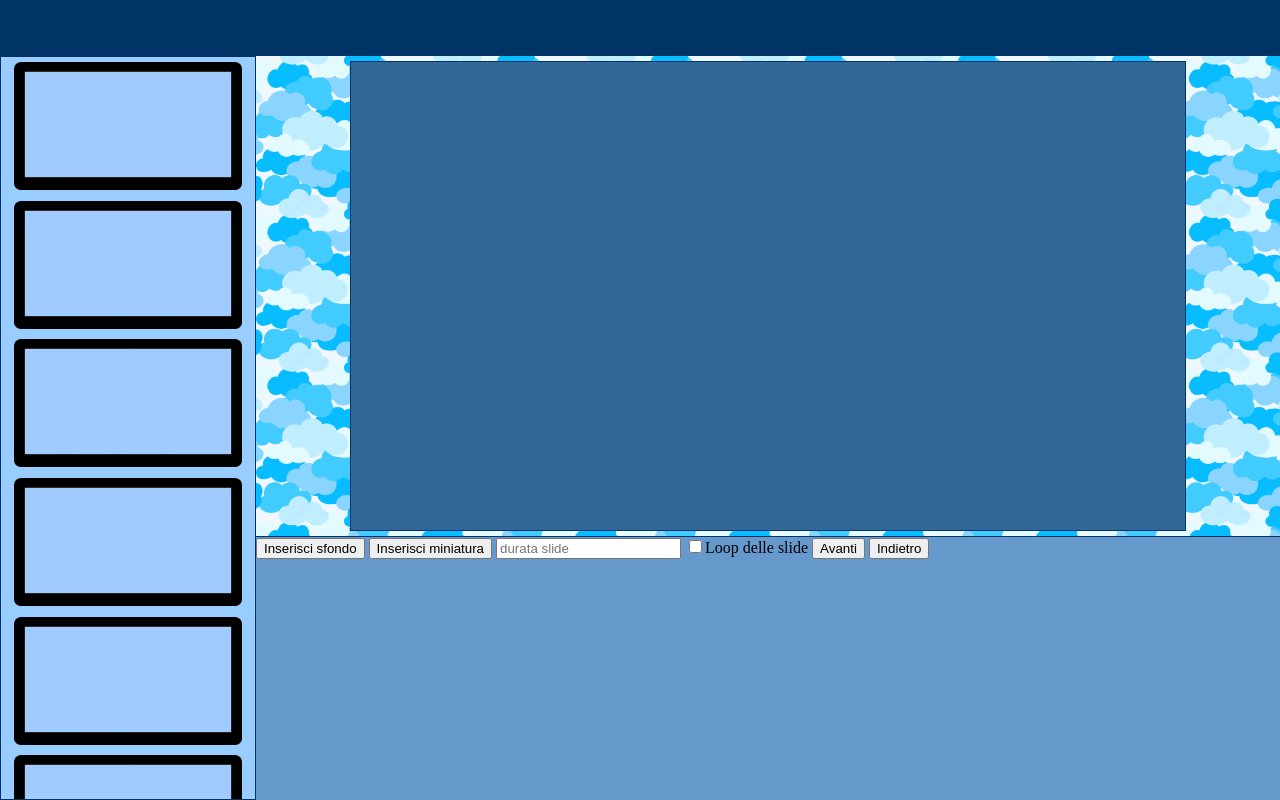
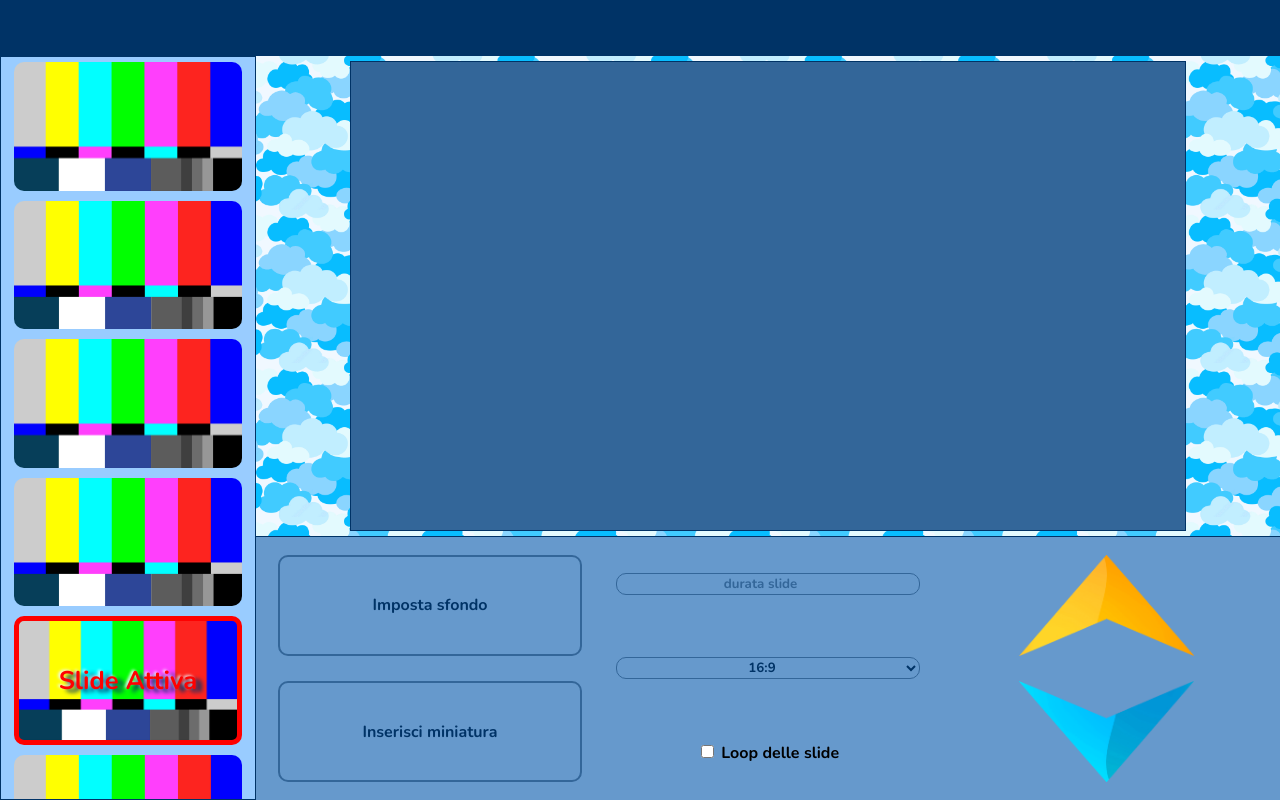
Before and after one commit to PowerMagnum/OnStage, a website: page www/editor.html in a window 1280 px wide. Drawn offline with Linux system fonts and the light colour scheme.

Commit message:
finito(?) layout editor

```diff
--- a/www/assets/css/editor.css
+++ b/www/assets/css/editor.css
@@ -1,6 +1,18 @@
 #header{
     background: var(--color1);
     grid-area: header;
+}
+
+#content{
+  width: 100%;
+  height: 100%;
+  display: grid;
+  grid-template-rows: 7% 60% 33%;
+  grid-template-columns: 1fr 4fr;
+  grid-template-areas: "header header"
+                       "slides editor"
+                       "slides controls";
+  background: var(--color3);
 }
 
 #slideCarousel{
@@ -27,7 +39,7 @@
 }
 
 #slideEditor{
-    aspect-ratio: 16/9;
+    aspect-ratio: var(--AR_width) / var(--AR_height);
     border: 1px solid var(--color1);
     margin: 0 auto;
     background: var(--color2);
@@ -39,27 +51,76 @@
     border-top: 1px solid var(--color1);
     background: var(--color3);
     grid-area: controls;
-
+    display: flex;
+    flex-direction: row;
+    flex-wrap: wrap;
+    justify-content: space-around;
+    padding: 5px;
+    font-family: main;
 }
 
-#content{
-    width: 100%;
-    height: 100%;
-    display: grid;
-    grid-template-rows: 7% 60% 33%;
-    grid-template-columns: 1fr 4fr;
-    grid-template-areas: "header header"
-                         "slides editor"
-                         "slides controls";
-    background: var(--color3);
+#controlPanel>div{
+  display: flex;
+  flex-direction: column;
+  justify-content: space-around;
+  width: 30%;
+}
+#controlPanel>div>*{
+  border-radius: 10px;
 }
 
+#controlPanel #fowardControl{
+  background: url("../img/avanti.png");
+}
+#controlPanel #backwardControl{
+  background: url("../img/indietro.png");
+}
+#controlPanel>.controlArea>button{
+  width: 100%;
+  height: 40%;
+  background-size: contain !important;
+  background-repeat: no-repeat !important;
+  background-position: center !important;
+  border: 0;
+}
+#controlPanel>.pulsantiera>button{
+  width: 100%;
+  height: 40%;
+  background-color: var(--color3);
+  border: 2px solid var(--color2);
+  font-family: main;
+  color: var(--color1);
+  font-size: 100%;
+}
+
+#controlPanel button:hover{
+  filter: drop-shadow(0 0 10px var(--color2));
+}
+#controlPanel button:active{
+  filter: brightness(150%)
+}
+
+#controlPanel>.screenControls>*{
+  text-align: center;
+  font-family: main;
+}
+#controlPanel>.screenControls>.userInteract{
+  color: var(--color1);
+  background: var(--color3);
+  border: 1px solid var(--color2);
+}
+#controlPanel>.screenControls>.userInteract::placeholder{
+  color: var(--color2);
+}
+
+
 .carouselSlide{
-    aspect-ratio: 16/9;
-    background-image: url("../img/screen.png");
-    background-size: contain;
+    aspect-ratio: var(--AR_width) / var(--AR_height);
+    background-image: url("../img/default.jpg");
+    background-size: 100% 100%;
     background-repeat: no-repeat;
     background-position: center;
+    background-attachment:local;
     display: flex;
     flex-direction: column;
     justify-content: center;
@@ -72,6 +133,18 @@
     width: 90%;
     height: auto;
     flex: 1 0 auto;
+    border-radius: 10px;
+}
+
+.active {
+  border: 5px solid red;
+  font-family: main;
+  font-size: 2vw;
+  color: red;
+  text-shadow: 6px 3px 4px var(--color1), -2px -1px 3px var(--color6);
+}
+.active::after{
+  content: "Slide Attiva";
 }
 
 @media (max-aspect-ratio: 4/3){
@@ -95,4 +168,7 @@
       height: 100%;
     }
 
+    .active {
+      font-size: 3vh;
+    }
   }
--- a/www/assets/css/index.css
+++ b/www/assets/css/index.css
@@ -24,6 +24,8 @@ body{
     --color4: #99CCFF;
     --color5: #99CCCC;
     --color6: #F0F8FF;
+    --AR_width: 16;
+    --AR_height: 9;
 }
 
 ::-webkit-scrollbar {
@@ -38,3 +40,8 @@ background: var(--color3)
 ::-webkit-scrollbar-thumb:hover {
 background: var(--color2);
 }
+
+@font-face {
+    font-family: main;
+    src: url("../fonts/Nunito-Bold.ttf");
+}
--- a/www/assets/css/main_page.css
+++ b/www/assets/css/main_page.css
@@ -1,8 +1,3 @@
-@font-face {
-    font-family: main;
-    src: url("../fonts/Nunito-Bold.ttf");
-}
-
 #header{
     display: flex;
     align-items:  center;
--- a/www/assets/js/layout.js
+++ b/www/assets/js/layout.js
@@ -1,9 +1,11 @@
 function resizeEditor() {
+    const style = getComputedStyle(document.body);
+
     const slideEditorArea = document.getElementById('slideEditorArea');
     const slideEditor = document.getElementById('slideEditor');
 
-    let width = 16;
-    let height = 9
+    let width = style.getPropertyValue('--AR_width');
+    let height = style.getPropertyValue('--AR_height');
 
     const areaWidth = slideEditorArea.offsetWidth;
     const areaHeight = slideEditorArea.offsetHeight;
@@ -18,10 +20,21 @@ function resizeEditor() {
         slideEditor.style.height = "auto";
         slideEditor.style.margin = "auto 0";
     }
-
-    console.log("test")
+    console.log("ok");
 }
 
-// Chiama la funzione per impostare i margini all'inizio e al ridimensionamento
+function changeAspectRatio(){
+    let value = aspectRatioChanger.value.split("/");
+    let v_width = value[0];
+    let v_heigh = value[1];
+    const root = document.querySelector(':root')
+    root.style.setProperty('--AR_width', v_width);
+    root.style.setProperty('--AR_height', v_heigh);
+    resizeEditor();
+    console.log("suca");
+}
+
+const aspectRatioChanger = document.getElementById('aspectRatioChanger');
 window.addEventListener('load', resizeEditor);
 window.addEventListener('resize', resizeEditor);
+aspectRatioChanger.addEventListener('change', changeAspectRatio);
--- a/www/editor.html
+++ b/www/editor.html
@@ -19,7 +19,7 @@
             </div>
             <div class="carouselSlide">
             </div>
-            <div class="carouselSlide">
+            <div class="carouselSlide active">
             </div>
             <div class="carouselSlide">
             </div>
@@ -34,13 +34,28 @@
             <div id="slideEditor"></div>
         </div>
         <div id="controlPanel">
-            <button>Inserisci sfondo</button>
-            <button>Inserisci miniatura</button>
-
-            <input type="number" placeholder="durata slide">
-            <input type="checkbox" id="slideLoop"><label for="slideLoop">Loop delle slide</label>
-            <button>Avanti</button>
-            <button>Indietro</button>
+            <div class="pulsantiera">
+                <button id="setBackground">Imposta sfondo</button>
+                <button id="insertMedia">Inserisci miniatura</button>
+            </div>
+            <div class="screenControls">
+                <input type="number" placeholder="durata slide" class="userInteract">
+                <select name="ratio" class="userInteract" id="aspectRatioChanger">
+                    <option value="16/9">16:9</option>
+                    <option value="4/3">4:3</option>
+                    <option value="9/16">9:16</option>
+                    <option value="1/1">1:1</option>
+                    <option value="5/3">5:3</option>
+                </select>
+                <div>
+                    <input type="checkbox" id="slideLoop">
+                    <label for="slideLoop">Loop delle slide</label>
+                </div>
+            </div>
+            <div class="controlArea">
+                <button id="fowardControl"></button>
+                <button id="backwardControl"></button>
+            </div>
         </div>
     </div>
     <script src="assets/js/layout.js"></script>
```
Also changed, not shown: www/assets/img/avanti.png (added), www/assets/img/default.jpg (added), www/assets/img/indietro.png (added).
